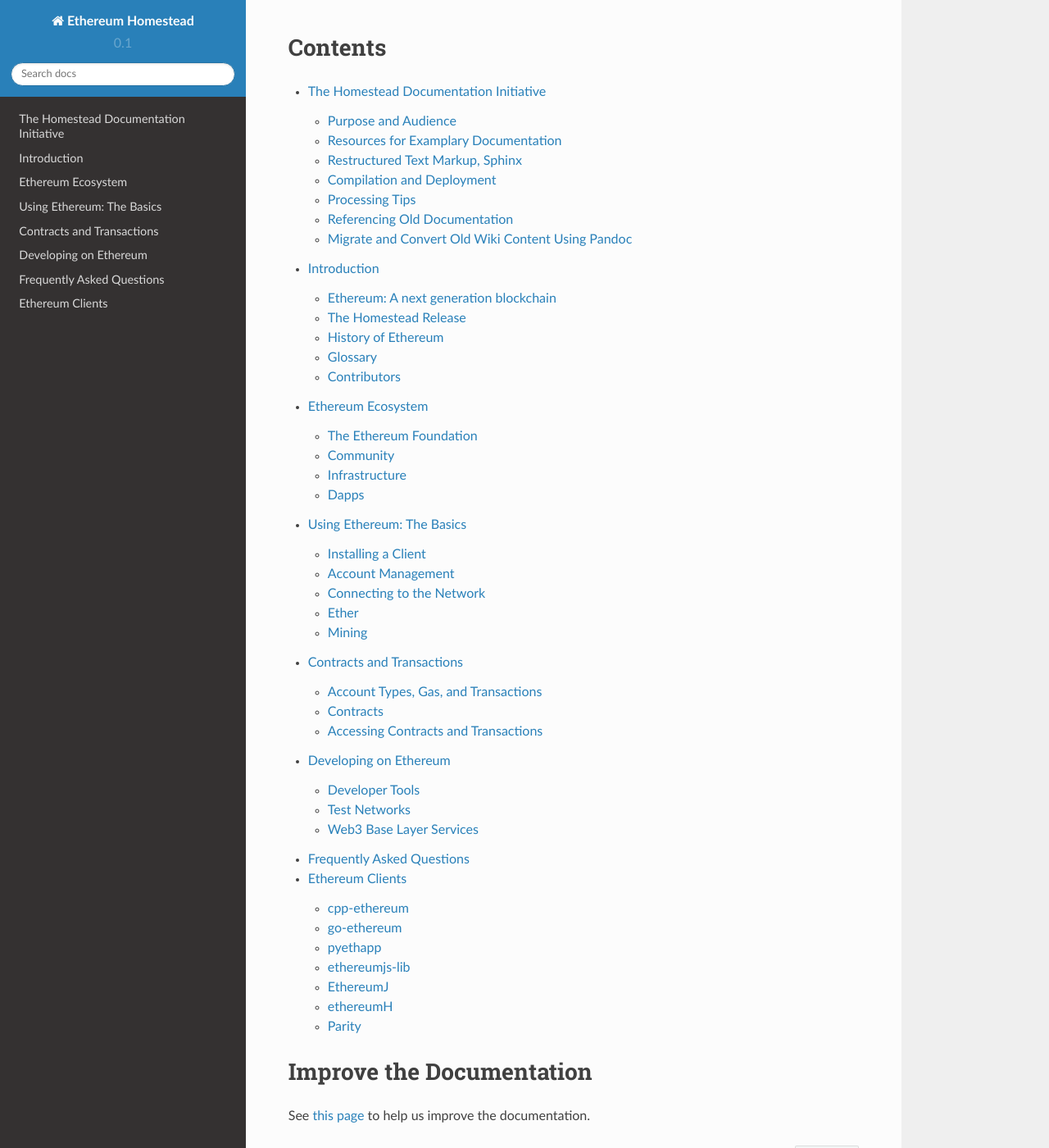
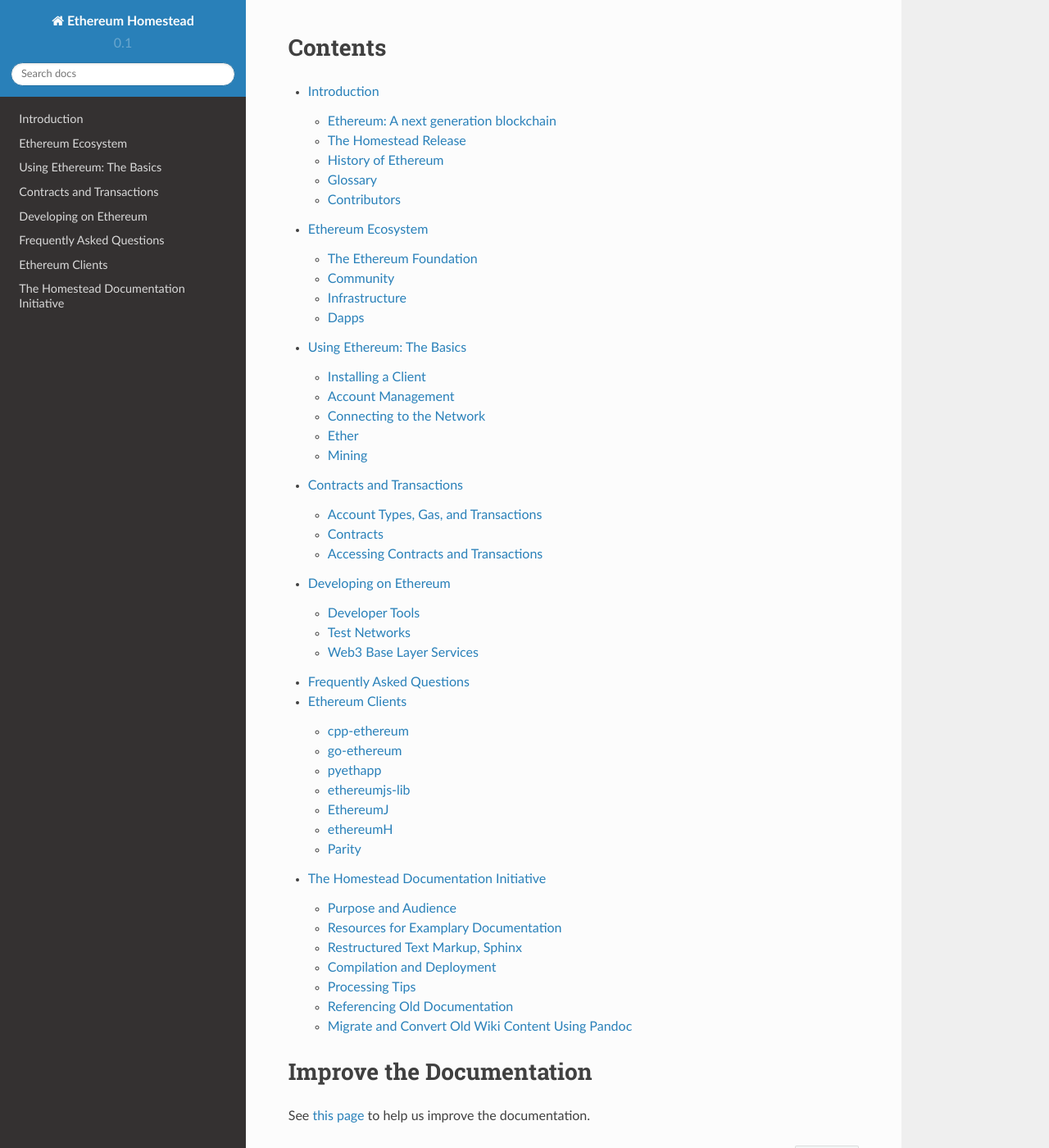
Before and after one commit to ethereum/homestead-guide, a Sphinx documentation site: the page built from source/index.rst, in a window 1280 px wide and 1400 px high, scrolled down 539 px. Shown: the whole window at 82% size. Built offline with Sphinx 7.4.7 and the Read the Docs theme 2.0.0, drawn with Linux system fonts in a browser that asks for light colours; pages that are not in the unit, such as notebooks, are missing from menus; some of the changed lines change nothing that is shown.

Commit message:
Moved "The Homestead Documentation Initiative" to the end of the TOC. Maybe that is actually enough?

```diff
--- a/source/index.rst
+++ b/source/index.rst
@@ -19,7 +19,6 @@
 .. toctree::
    :maxdepth: 2
 
-   about.rst
    introduction/introduction.rst
    ethereum-ecosystem/ethereum-ecosystem.rst
    using-ethereum-the-basics/using-ethereum-the-basics.rst
@@ -27,6 +26,7 @@
    developing-on-ethereum/developing-on-ethereum.rst
    frequently-asked-questions/frequently-asked-questions.rst
    ethereum-clients/index.rst
+   about.rst
 
 
 Improve the Documentation
```
